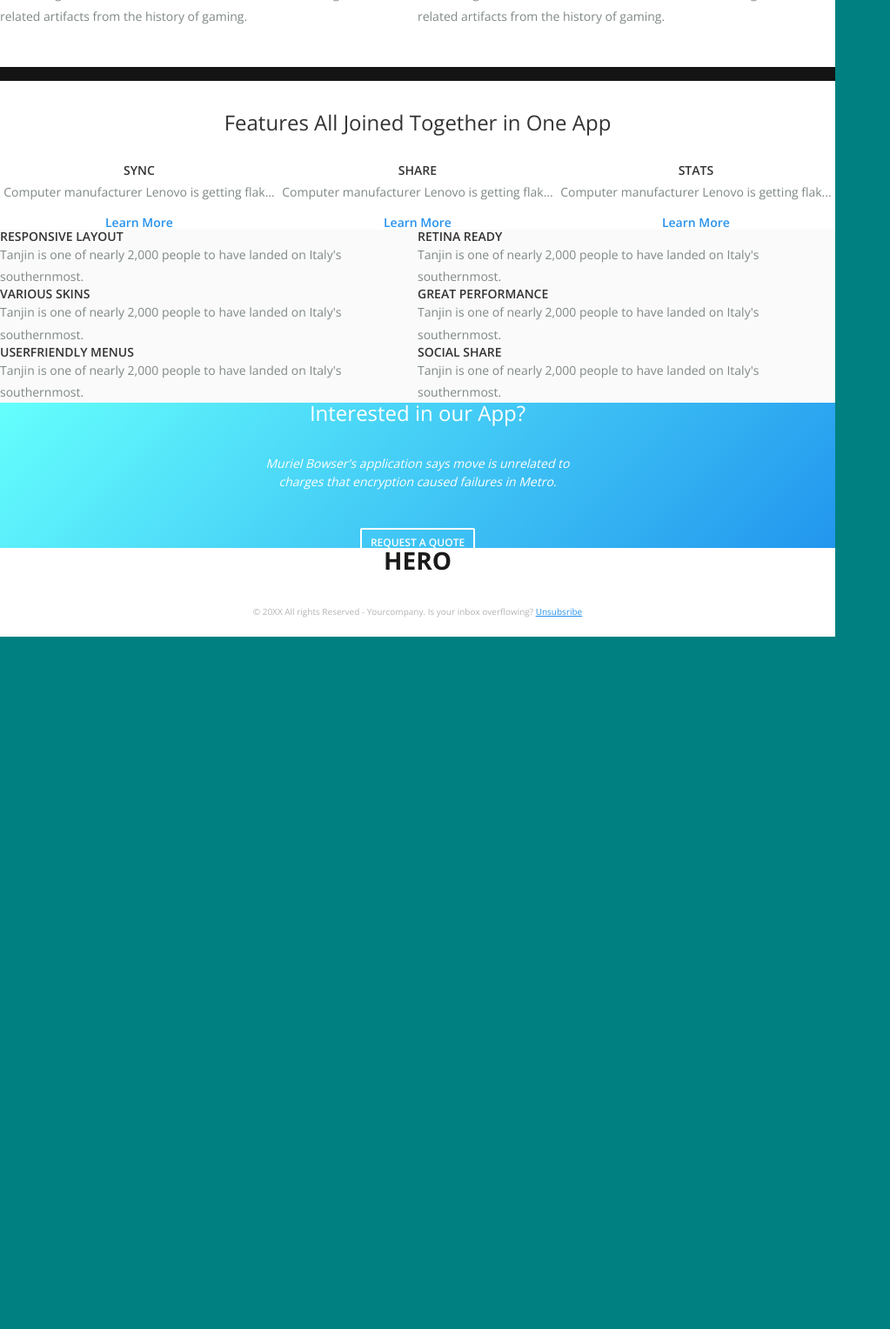
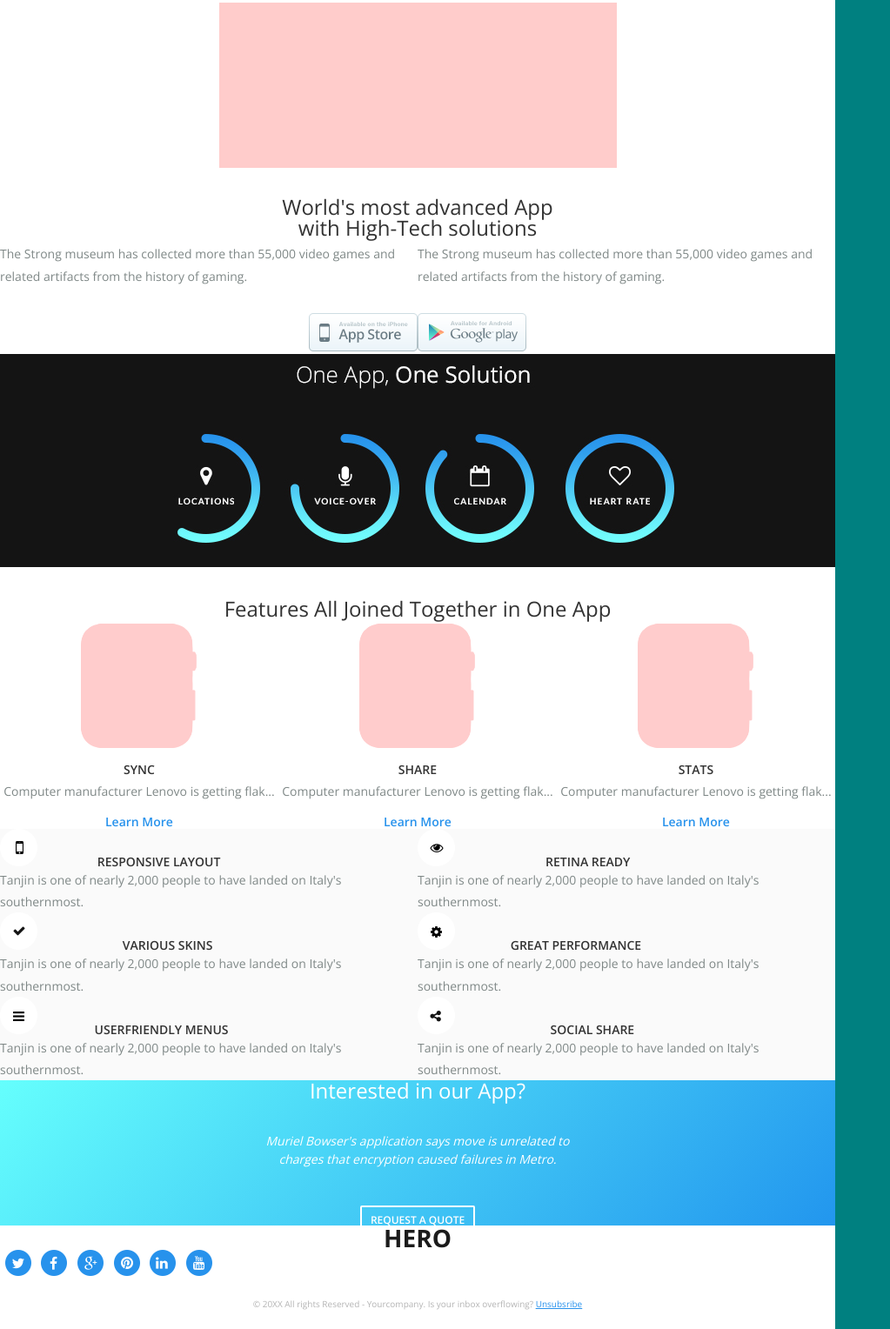
Before and after one commit to nancyfontanez/html-email, a plain HTML site: page index.html in a window 1280 px wide. Shown: the part 609-2137 px from the top of the page at 87% size, without its empty margins (0-1023 px from the left). Before the commit the page ends 1341 px from the top, so only its background shows below. Drawn offline with nearby package versions, Linux system fonts and the light colour scheme.

Commit message:
deplyment error fixed

```diff
--- a/index.html
+++ b/index.html
@@ -123,7 +123,7 @@
                   <tr>
                     <td style="font-family: 'Open Sans','HelveticaNeue-Light', 'Helvetica Neue Light', 'Helvetica Neue', Helvetica, Arial, 'Lucida Grande',
                     sans-serif; color: white;">
-                      <img src="/public/img/logo.png" alt="">
+                      <img src="/html-email/img/logo.png" alt="">
                       <h2 style="font-size: 30px; margin: 0; font-weight: 300; line-height: 1; padding: 25px 0 10px;">Get ready for</h2>
                       <h1 style="font-size: 80px; margin: 0; line-height: 1; padding: 0 0 10px;">Hero</h1>
                       <p style="font-style: italic; font-size: 14px; margin: 0; line-height: 1.5; padding: 20px 0 50px;">it seems like hundreds of new iWatch apps pop up every week, but which ones should you bother trying?</p>
@@ -156,7 +156,7 @@
                   </tr>
                   <tr>
                     <td align="center" valign="bottom" style="padding-top: 16px;">
-                      <img src="/public/img/smartwatch.png" alt="" style="position: relative; bottom: -4px;">
+                      <img src="/html-email/img/smartwatch.png" alt="" style="position: relative; bottom: -4px;">
                     </td>
                   </tr>
                 </table>
@@ -177,7 +177,7 @@
                       border="0" style="padding: 0;">
                         <tr>
                           <td>
-                            <img src="/public/img/bell_icon.png" alt="">
+                            <img src="/html-email/img/bell_icon.png" alt="">
                           </td>
                           <td style="font-family: 'Open Sans','HelveticaNeue-Light', 'Helvetica Neue Light', 'Helvetica Neue', Helvetica, Arial, 'Lucida Grande',
                           sans-serif; color: #333333; padding: 0 0 0 15px; font-weight: 600; font-size: 14px; text-transform: uppercase;">
@@ -214,7 +214,7 @@
                       border="0" style="padding: 0;">
                         <tr>
                           <td>
-                            <img src="/public/img/share_icon.png" alt="">
+                            <img src="/html-email/img/share_icon.png" alt="">
                           </td>
                           <td style="font-family: 'Open Sans','HelveticaNeue-Light', 'Helvetica Neue Light', 'Helvetica Neue', Helvetica, Arial, 'Lucida Grande',
                           sans-serif; color: #333333; padding: 0 0 0 15px; font-weight: 600; font-size: 14px; text-transform: uppercase;">
@@ -251,7 +251,7 @@
                       border="0" style="padding: 0;">
                         <tr>
                           <td>
-                            <img src="/public/img/wifi_icon.png" alt="">
+                            <img src="/html-email/img/wifi_icon.png" alt="">
                           </td>
                           <td style="font-family: 'Open Sans','HelveticaNeue-Light', 'Helvetica Neue Light', 'Helvetica Neue', Helvetica, Arial, 'Lucida Grande',
                           sans-serif; color: #333333; padding: 0 0 0 15px; font-weight: 600; font-size: 14px; text-transform: uppercase;">
@@ -290,7 +290,7 @@
                   <tr>
                     <td style="font-family: 'Open Sans','HelveticaNeue-Light', 'Helvetica Neue Light', 'Helvetica Neue', Helvetica, Arial, 'Lucida Grande',
                     sans-serif; color: #333333; font-weight: 300; font-size: 24px; padding: 36px 0 5px 0;" align="center">
-                      <img src="/public/img/image_head.jpg" class="image_head" alt="">
+                      <img src="/html-email/img/image_head.jpg" class="image_head" alt="">
                     </td>
                   </tr>
                   <tr>
@@ -315,7 +315,7 @@
                         </tr>
                         <tr>
                           <td align="right" class="left-store">
-                            <img src="/public/img/appstore.png" alt="">
+                            <img src="/html-email/img/appstore.png" alt="">
                           </td>
                         </tr>
                       </table>
@@ -331,7 +331,7 @@
                         </tr>
                         <tr>
                           <td align="left" class="right-store">
-                            <img src="/public/img/playstore.png" alt="">
+                            <img src="/html-email/img/playstore.png" alt="">
                           </td>
                         </tr>
                       </table>
@@ -348,7 +348,7 @@
                 border="0" style="padding: 50px 0; background: #141414;">
                   <tr>
                     <td>
-                      <img src="/public/img/one_app.jpg" alt="" style="width: 100%">
+                      <img src="/html-email/img/one_app.jpg" alt="" style="width: 100%">
                     </td>
                   </tr>
                 </table>
@@ -375,7 +375,7 @@
                       border="0" style="padding: 35px 0;">
                         <tr>
                           <td align="center">
-                            <img src="/public/img/watch_screen.png" alt="">
+                            <img src="/html-email/img/watch_screen.png" alt="">
                           </td>
                         </tr>
                         <tr>
@@ -405,7 +405,7 @@
                       border="0" style="padding: 35px 0;">
                         <tr>
                           <td align="center">
-                            <img src="/public/img/watch_screen.png" alt="">
+                            <img src="/html-email/img/watch_screen.png" alt="">
                           </td>
                         </tr>
                         <tr>
@@ -435,7 +435,7 @@
                       border="0" style="padding: 35px 0;">
                         <tr>
                           <td align="center">
-                            <img src="/public/img/watch_screen.png" alt="">
+                            <img src="/html-email/img/watch_screen.png" alt="">
                           </td>
                         </tr>
                         <tr>
@@ -483,7 +483,7 @@
                                   <!-- start icon table -->
                                   <table class="icon-table" width="100%" align="left" cellspacing="0" cellpadding="0" border="0">
                                     <td>
-                                      <img src="/public/img/phone_icon.png" alt="">
+                                      <img src="/html-email/img/phone_icon.png" alt="">
                                     </td>
                                     <td style="font-family: 'Open Sans','HelveticaNeue-Light', 'Helvetica Neue Light', 'Helvetica Neue', Helvetica, Arial, 'Lucida Grande',
                                     sans-serif; color: #333333; font-weight: 600; font-size: 14px; text-transform: uppercase;">
@@ -510,7 +510,7 @@
                                   <!-- start icon table -->
                                   <table class="icon-table" width="100%" align="left" cellspacing="0" cellpadding="0" border="0"">
                                     <td>
-                                      <img src="/public/img/retina-icon.png" alt="">
+                                      <img src="/html-email/img/retina-icon.png" alt="">
                                     </td>
                                     <td style="font-family: 'Open Sans','HelveticaNeue-Light', 'Helvetica Neue Light', 'Helvetica Neue', Helvetica, Arial, 'Lucida Grande',
                                     sans-serif; color: #333333; font-weight: 600; font-size: 14px; text-transform: uppercase;">
@@ -549,7 +549,7 @@
                                   <!-- start icon table -->
                                   <table class="icon-table" width="100%" align="left" cellspacing="0" cellpadding="0" border="0">
                                     <td>
-                                      <img src="/public/img/check_icon.png" alt="">
+                                      <img src="/html-email/img/check_icon.png" alt="">
                                     </td>
                                     <td style="font-family: 'Open Sans','HelveticaNeue-Light', 'Helvetica Neue Light', 'Helvetica Neue', Helvetica, Arial, 'Lucida Grande',
                                     sans-serif; color: #333333; font-weight: 600; font-size: 14px; text-transform: uppercase;">
@@ -576,7 +576,7 @@
                                   <!-- start icon table -->
                                   <table class="icon-table" width="100%" align="left" cellspacing="0" cellpadding="0" border="0"">
                                     <td>
-                                      <img src="/public/img/settings_icon.png" alt="">
+                                      <img src="/html-email/img/settings_icon.png" alt="">
                                     </td>
                                     <td style="font-family: 'Open Sans','HelveticaNeue-Light', 'Helvetica Neue Light', 'Helvetica Neue', Helvetica, Arial, 'Lucida Grande',
                                     sans-serif; color: #333333; font-weight: 600; font-size: 14px; text-transform: uppercase;">
@@ -615,7 +615,7 @@
                                   <!-- start icon table -->
                                   <table class="icon-table" width="100%" align="left" cellspacing="0" cellpadding="0" border="0">
                                     <td>
-                                      <img src="/public/img/menu_icon.png" alt="">
+                                      <img src="/html-email/img/menu_icon.png" alt="">
                                     </td>
                                     <td style="font-family: 'Open Sans','HelveticaNeue-Light', 'Helvetica Neue Light', 'Helvetica Neue', Helvetica, Arial, 'Lucida Grande',
                                     sans-serif; color: #333333; font-weight: 600; font-size: 14px; text-transform: uppercase;">
@@ -642,7 +642,7 @@
                                   <!-- start icon table -->
                                   <table class="icon-table" width="100%" align="left" cellspacing="0" cellpadding="0" border="0"">
                                     <td>
-                                      <img src="/public/img/share_icon.png" alt="">
+                                      <img src="/html-email/img/share_icon.png" alt="">
                                     </td>
                                     <td style="font-family: 'Open Sans','HelveticaNeue-Light', 'Helvetica Neue Light', 'Helvetica Neue', Helvetica, Arial, 'Lucida Grande',
                                     sans-serif; color: #333333; font-weight: 600; font-size: 14px; text-transform: uppercase;">
@@ -715,32 +715,32 @@
                         <tr>
                           <td align="center">
                             <a href="https://twitter.com">
-                              <img src="/public/img/twitter_icon.png" alt="">
+                              <img src="/html-email/img/twitter_icon.png" alt="">
                             </a>
                           </td>
                           <td align="center">
                             <a href="https://facebook.com">
-                              <img src="/public/img/facebook_icon.png" alt="">
+                              <img src="/html-email/img/facebook_icon.png" alt="">
                             </a>
                           </td>
                           <td align="center">
                             <a href="https://twitter.com">
-                              <img src="/public/img/google_icon.png" alt="">
+                              <img src="/html-email/img/google_icon.png" alt="">
                             </a>
                           </td>
                           <td align="center">
                             <a href="https://google.com">
-                              <img src="/public/img/pinterest_icon.png" alt="">
+                              <img src="/html-email/img/pinterest_icon.png" alt="">
                             </a>
                           </td>
                           <td align="center">
                             <a href="https://linkedin.com">
-                              <img src="/public/img/linkedin_icon.png" alt="">
+                              <img src="/html-email/img/linkedin_icon.png" alt="">
                             </a>
                           </td>
                           <td align="center">
                             <a href="https://youtube.com">
-                              <img src="/public/img/youtube_icon.png" alt="">
+                              <img src="/html-email/img/youtube_icon.png" alt="">
                             </a>
                           </td>
                         </tr>
```
